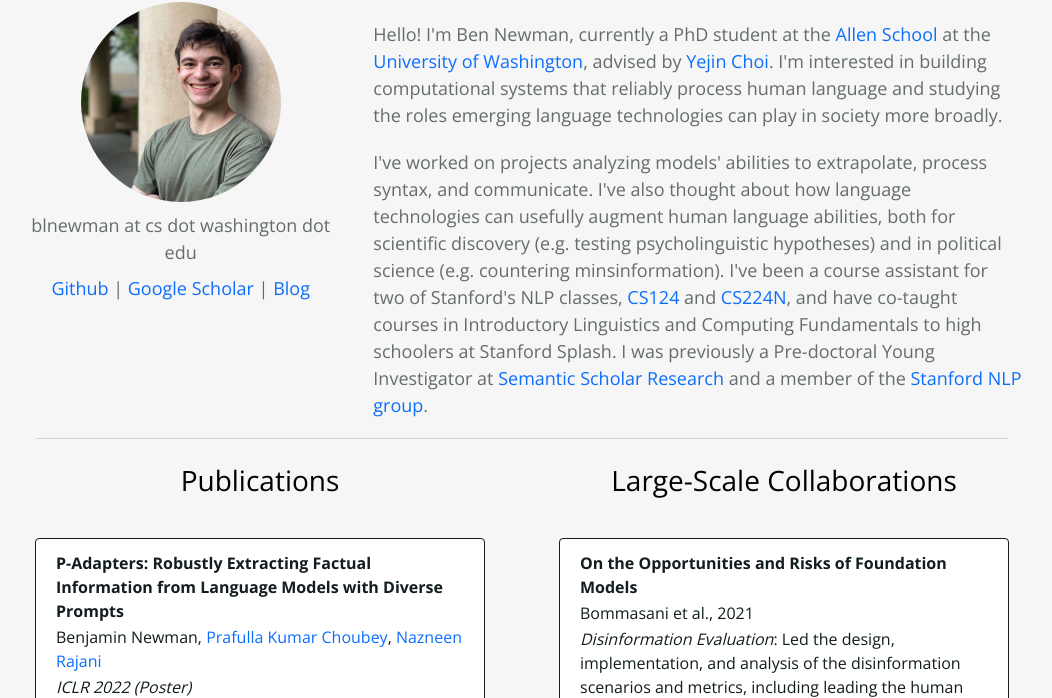
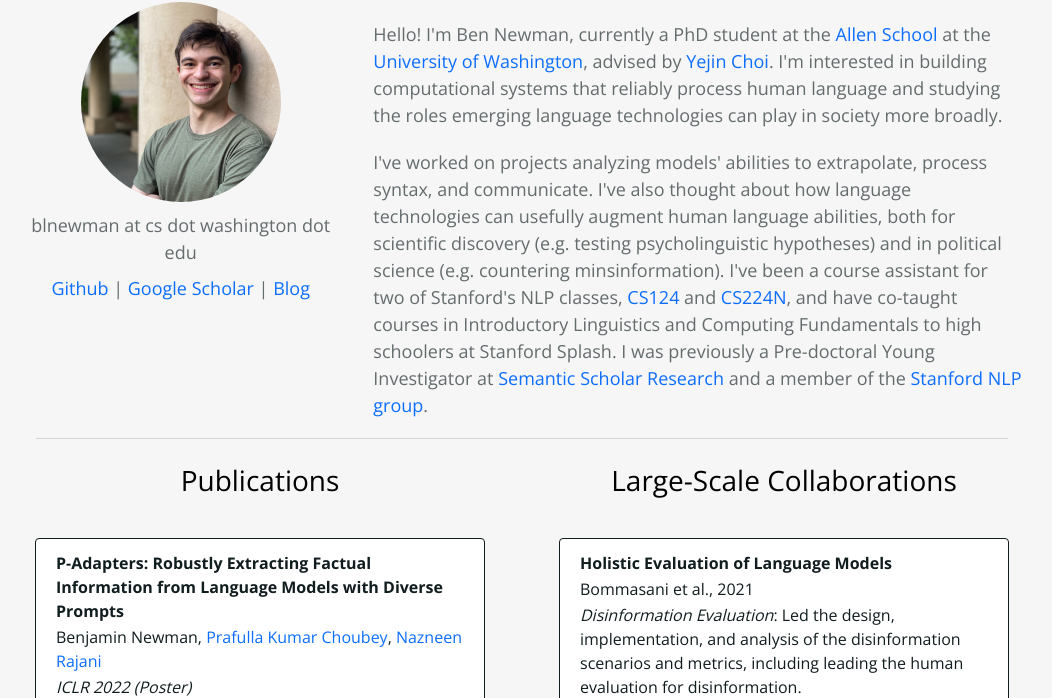
Before and after one commit to bnewm0609/bnewm0609.github.io, a plain HTML site: page index.html in a window 1280 px wide. Shown: the part 79-777 px from the top of the page, without its empty margins (118-1170 px from the left). Drawn offline with nearby package versions, Linux system fonts and the light colour scheme.

Commit message:
Fix title of HELM paper

```diff
--- a/index.html
+++ b/index.html
@@ -121,7 +121,7 @@
         </div>
         <div class="categories">
             <div class="btn-project">
-                <p><b>On the Opportunities and Risks of Foundation Models</b></p>
+                <p><b>Holistic Evaluation of Language Models</b></p>
                 <p>Bommasani et al., 2021</p>
 		<p><i>Disinformation Evaluation</i>: Led the design, implementation, and analysis of the disinformation scenarios and metrics, including leading the human evaluation for disinformation.</p>
                 [<a href="https://arxiv.org/pdf/2211.09110.pdf">pdf</a>]</p>
```
